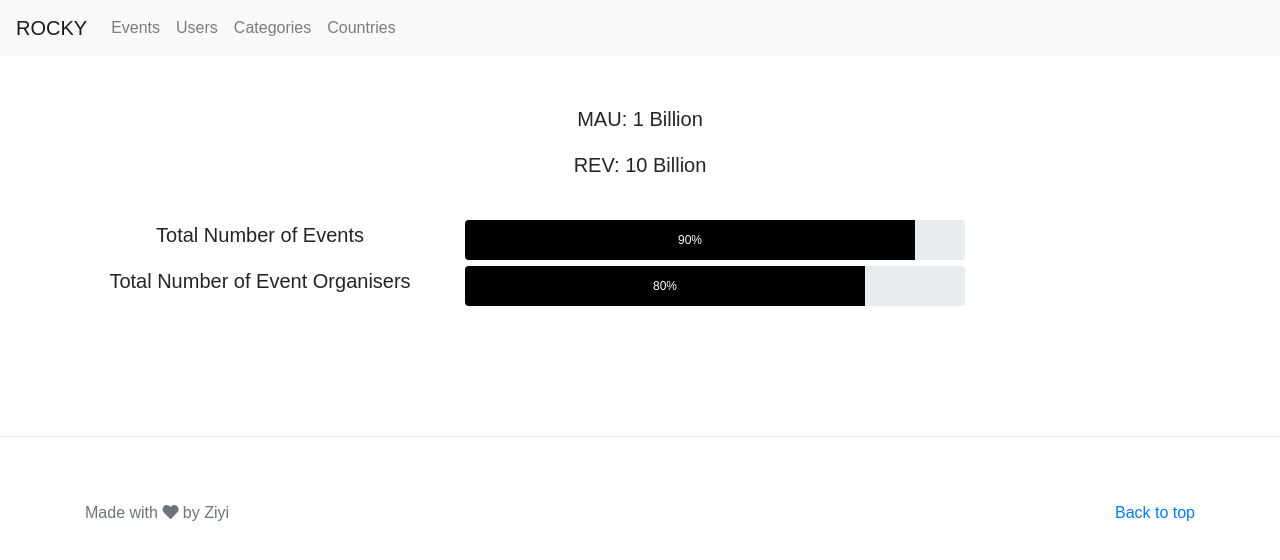
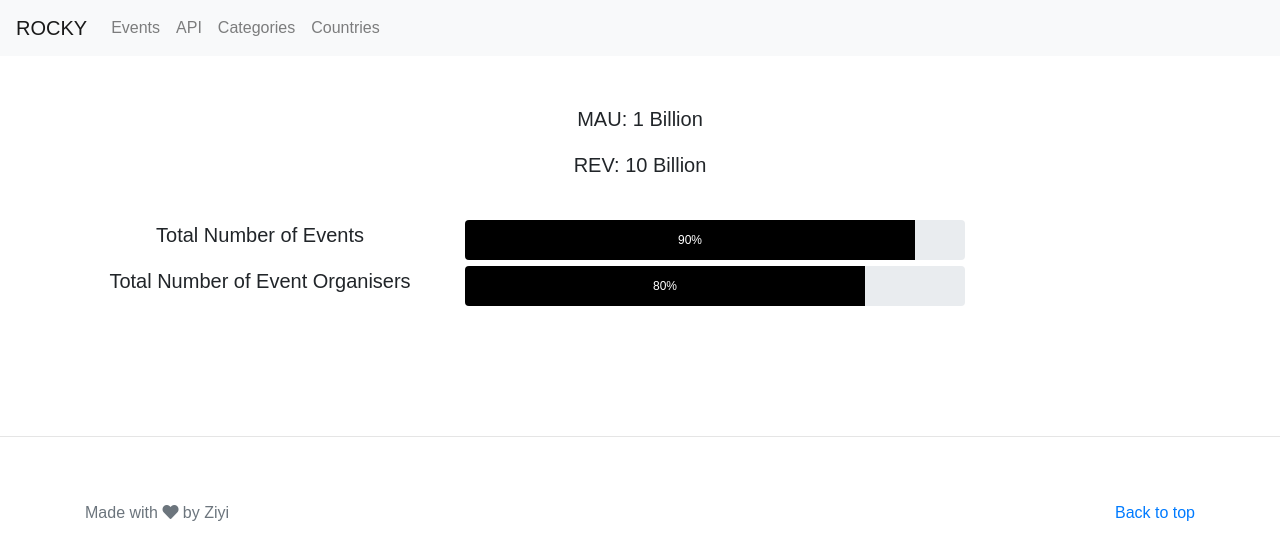
Before and after one commit to liuziyi/React-ReactRouterv4-Netlify-Events, a React (Create React App) app: page / in a window 1280 px wide. Shown: the top 560 px of the page. Built offline with nearby package versions, Linux system fonts and the light colour scheme.

Commit message:
change users to api

```diff
--- a/src/App.js
+++ b/src/App.js
@@ -44,8 +44,8 @@ class App extends Component {
             <Route path="/events/tdf" component={TourDeFrance}/>
             <Route path="/events/nfl" component={NFLPlayoffs}/>
             <Route path="/events/mlb" component={MLBPlayoffs}/>
-            <Route path="/users" component={Users} exact/>
-            <Route path="/users/:id" component={UserDetails} />
+            <Route path="/api" component={Users} exact/>
+            <Route path="/api/:id" component={UserDetails} />
             <Route path="/categories" component={Categories} exact/>
             <Route path="/countries" component={Countries}/>
             <Route component={Error}/>
--- a/src/components/Header.js
+++ b/src/components/Header.js
@@ -14,7 +14,7 @@ const Header = () => (
           <Link className="nav-link" to="/events">Events</Link>
         </li>
         <li className="nav-item">
-          <Link className="nav-link" to="/users">Users</Link>
+          <Link className="nav-link" to="/api">API</Link>
         </li>
         <li className="nav-item">
           <Link className="nav-link" to="/categories">Categories</Link>
--- a/src/components/api/Users.js
+++ b/src/components/api/Users.js
@@ -30,7 +30,7 @@ class Users extends Component {
       // console.log('USER ', user)
       return (
         <li className="list-group-item" key={user.id}>
-          <Link to={`users/${user.id}`}>{user.name}</Link>
+          <Link to={`api/${user.id}`}>{user.name}</Link>
         </li>
       )
     });
```
